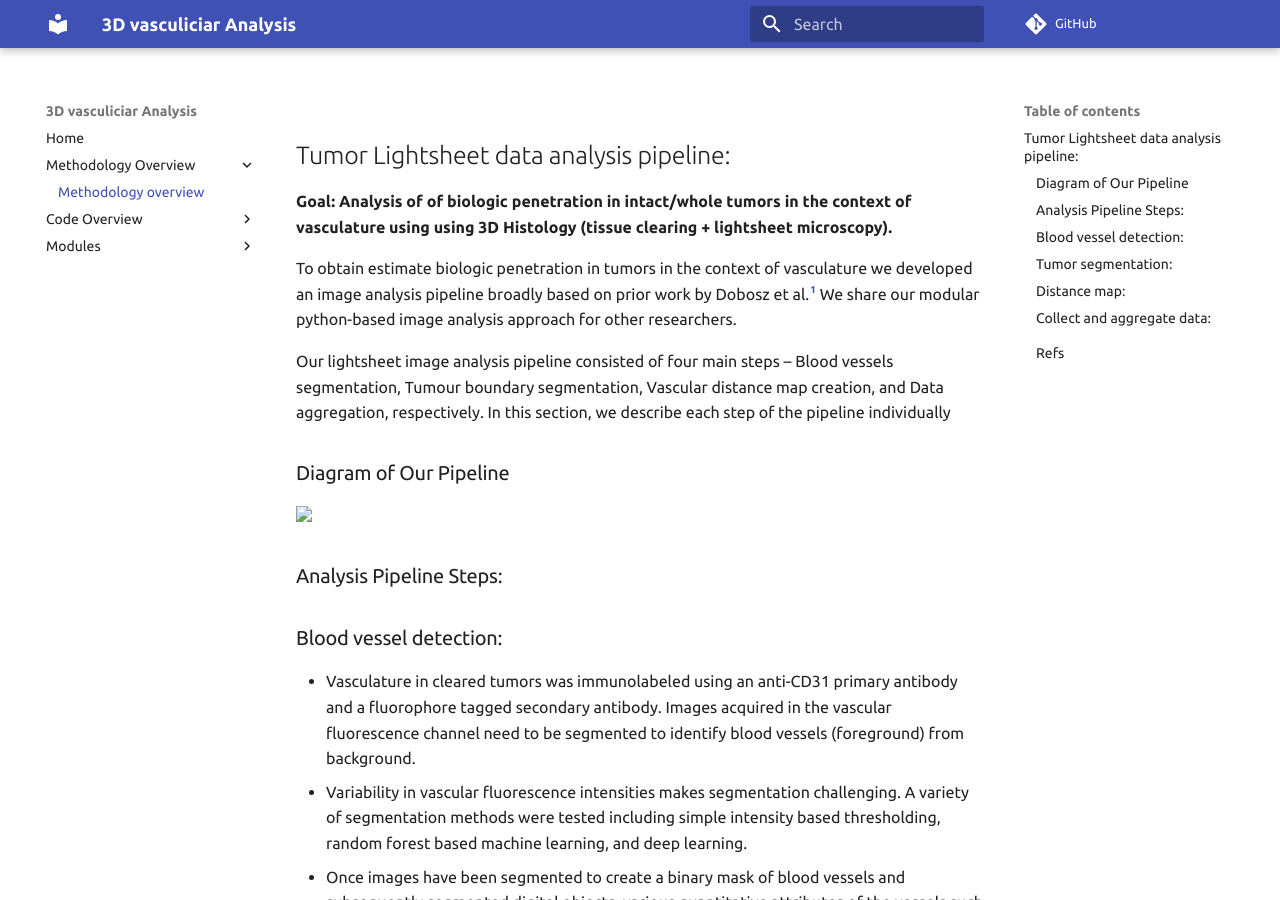
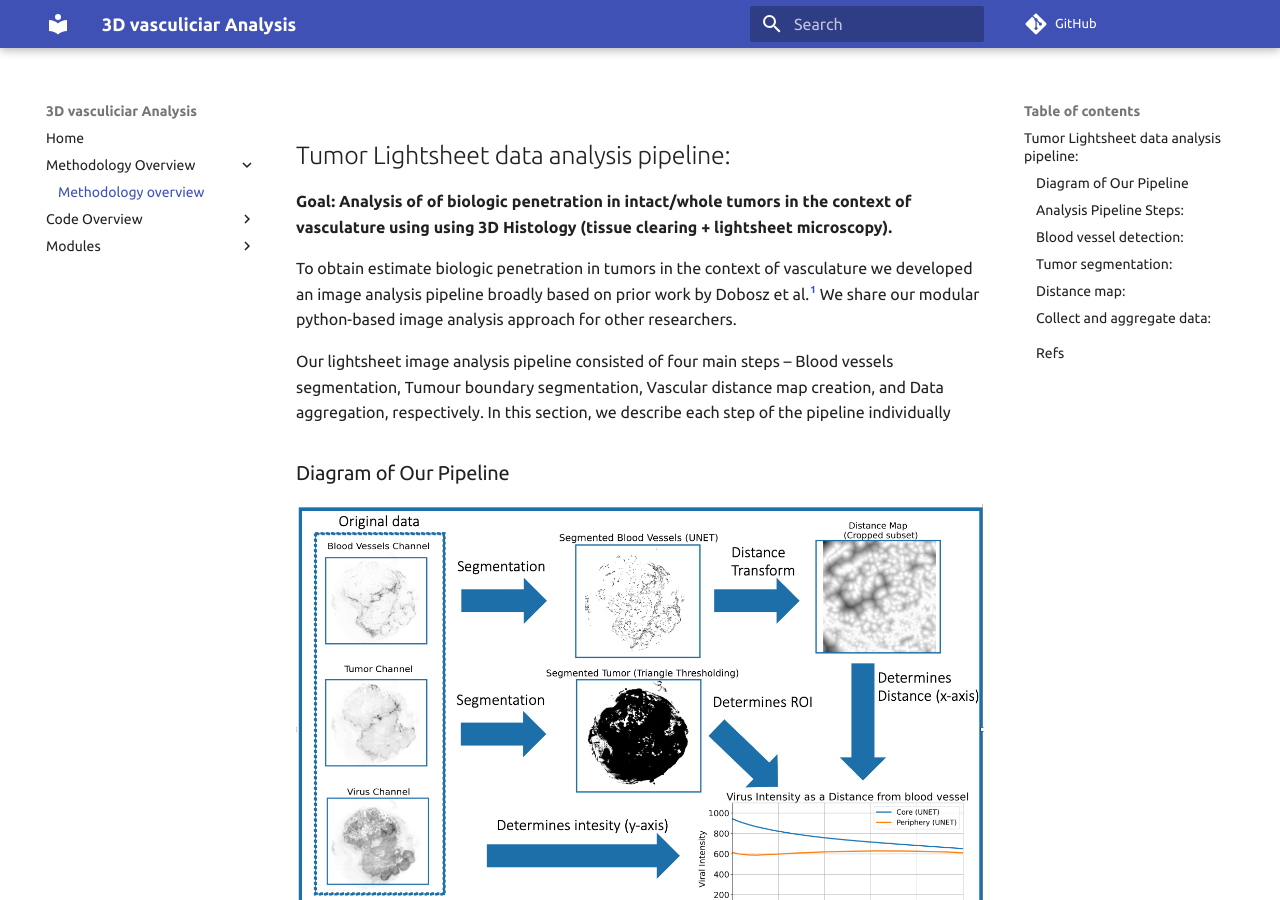
Before and after one commit to Merck/3D_Tumor_Lightsheet_Analysis_Pipeline, an MkDocs documentation site: the page built from docs/methodology_overview.md, in a window 1280 px wide and 900 px high. Built offline with MkDocs 1.6.1 and Material for MkDocs 9.7.7, drawn with Linux system fonts in a browser that asks for light colours; comment, search, counter and statistics services are not loaded.

Commit message:
updated docs

```diff
--- a/docs/methodology_overview.md
+++ b/docs/methodology_overview.md
@@ -12,7 +12,7 @@ Our lightsheet image analysis pipeline consisted of four main steps – Blood ve
 <!-- ![image](/images/pipeline.png =100x20) -->
 <!-- <img src="/images/pipeline.png" width="2000"> -->
 
-<img src="images/pipeline.png">
+<img src="../images/pipeline.png">
 
 
 
```
Also changed, not shown: 1 other file.
